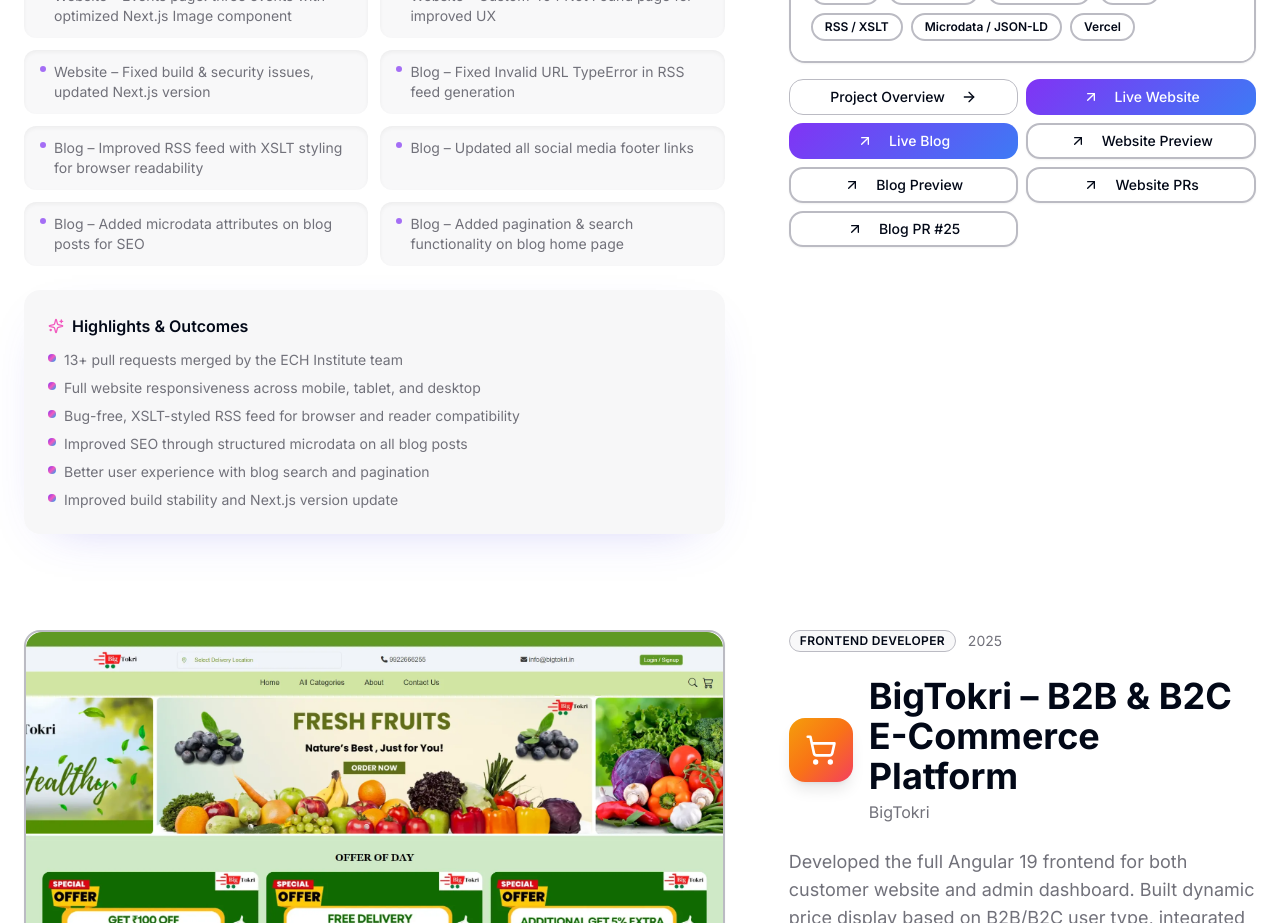
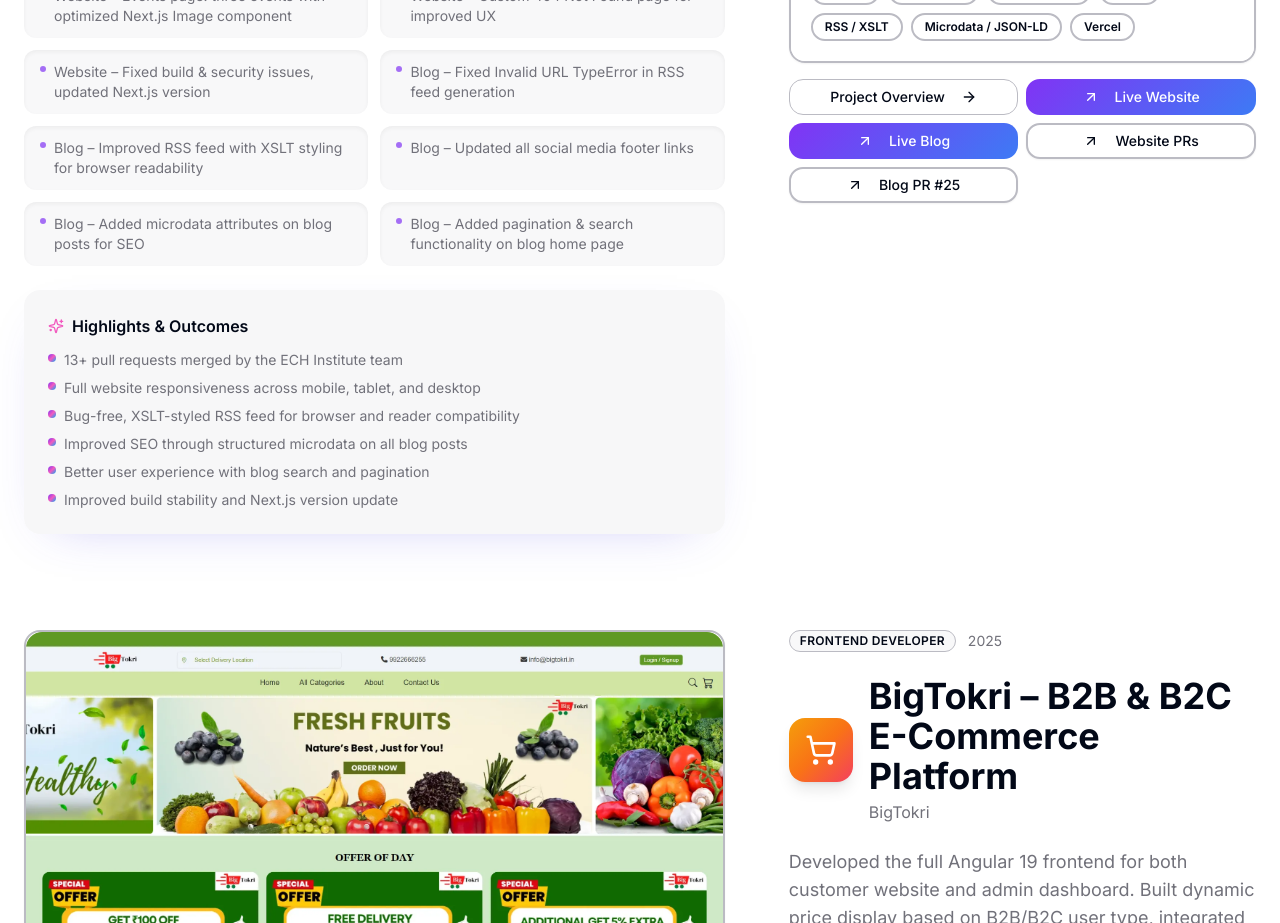
Before and after one commit to shubham0454/personal_portfolio, a React (Vite) app: page / in a window 1280 px wide. Shown: the part 3580-4503 px from the top of the page. Built offline with nearby package versions, Linux system fonts and the light colour scheme; the HTML template or start-up script is replaced by a standard one.

Commit message:
fix: resolve sidebar overlapping by wrapping elements in a sticky container and fix JSX tag hierarchy

```diff
--- a/src/data/projects.ts
+++ b/src/data/projects.ts
@@ -155,16 +155,16 @@
         url: "https://blog.echinstitute.org/",
         variant: "primary",
       },
-      {
-        label: "Website Preview",
-        url: "https://ech-institute-website-nine.vercel.app/",
-        variant: "secondary",
-      },
-      {
-        label: "Blog Preview",
-        url: "https://ech-institute-blog.vercel.app/",
-        variant: "secondary",
-      },
+      // {
+      //   label: "Website Preview",
+      //   url: "https://ech-institute-website-nine.vercel.app/",
+      //   variant: "secondary",
+      // },
+      // {
+      //   label: "Blog Preview",
+      //   url: "https://ech-institute-blog.vercel.app/",
+      //   variant: "secondary",
+      // },
       {
         label: "Website PRs",
         url: "https://github.com/echinstitute/ech-institute-website/pulls?q=is%3Apr+is%3Aclosed+author%3Ashubham0454",
--- a/src/pages/ProjectDetail.tsx
+++ b/src/pages/ProjectDetail.tsx
@@ -299,9 +299,9 @@
 
             {/* ── Sidebar ───────────────────────────────────────── */}
             <aside className="space-y-5 sm:space-y-6">
-
+              <div className="lg:sticky lg:top-[72px] space-y-5 sm:space-y-6">
                 {/* Engagement Snapshot */}
-              <Card className="border-2 border-border bg-background/80 backdrop-blur sticky top-[72px]">
+                <Card className="border-2 border-border bg-background shadow-xl">
                   <CardHeader className="pb-2">
                     <CardTitle className="text-sm sm:text-base font-semibold flex items-center gap-2">
                       <Building2 className="h-4 w-4 text-primary" />
@@ -346,13 +346,14 @@
                 </Card>
 
                 {/* Project Image Preview */}
-              <div className="rounded-2xl overflow-hidden border-2 border-border shadow-lg">
+                <div className="rounded-2xl overflow-hidden border-2 border-border shadow-lg max-h-[280px]">
                   <img
                     src={project.heroImage}
                     alt={project.title}
-                  className="w-full object-cover object-top"
+                    className="w-full h-full object-cover object-top"
                     loading="lazy"
                   />
+                </div>
               </div>
             </aside>
           </div>
```
Lines whose indentation alone changed are shown as unchanged.
